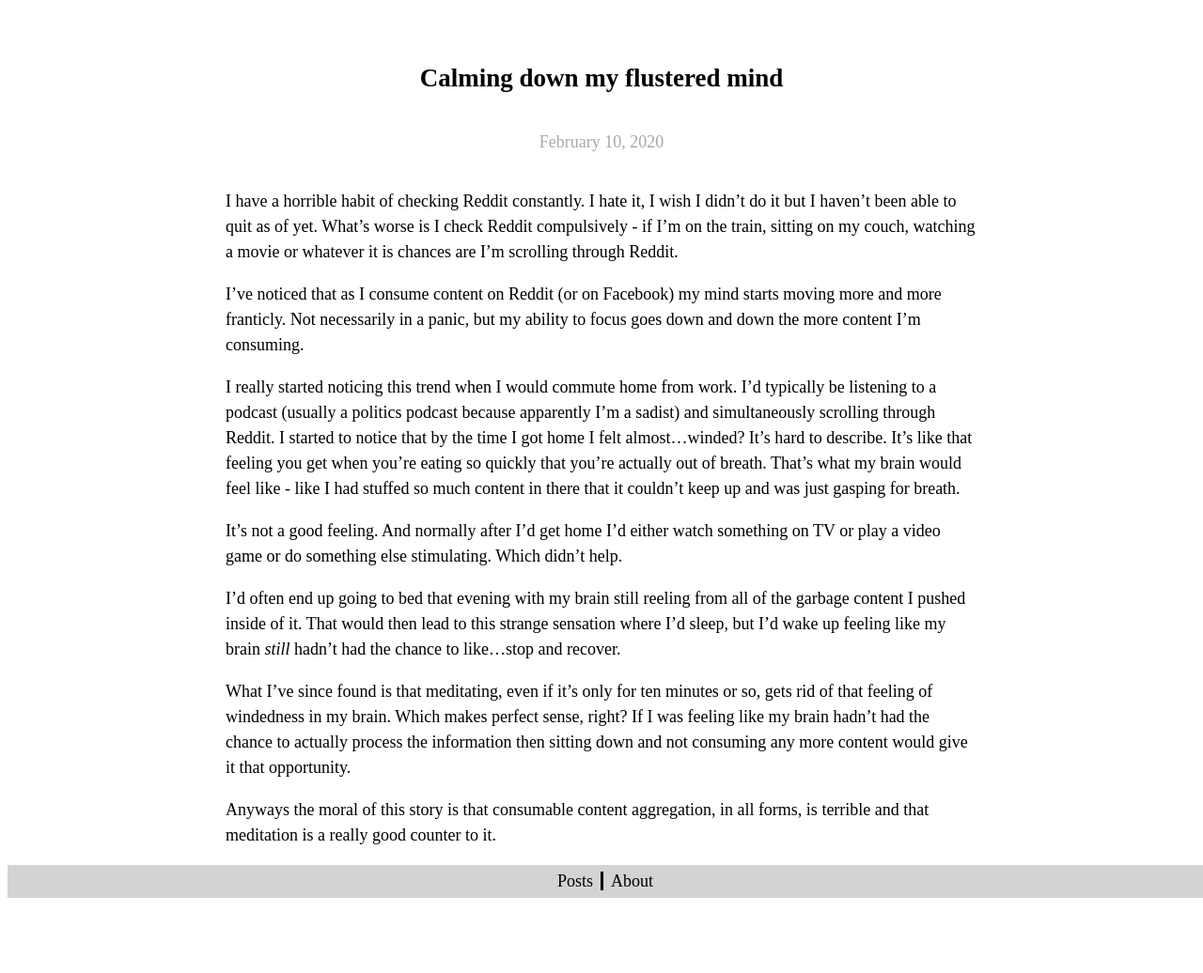
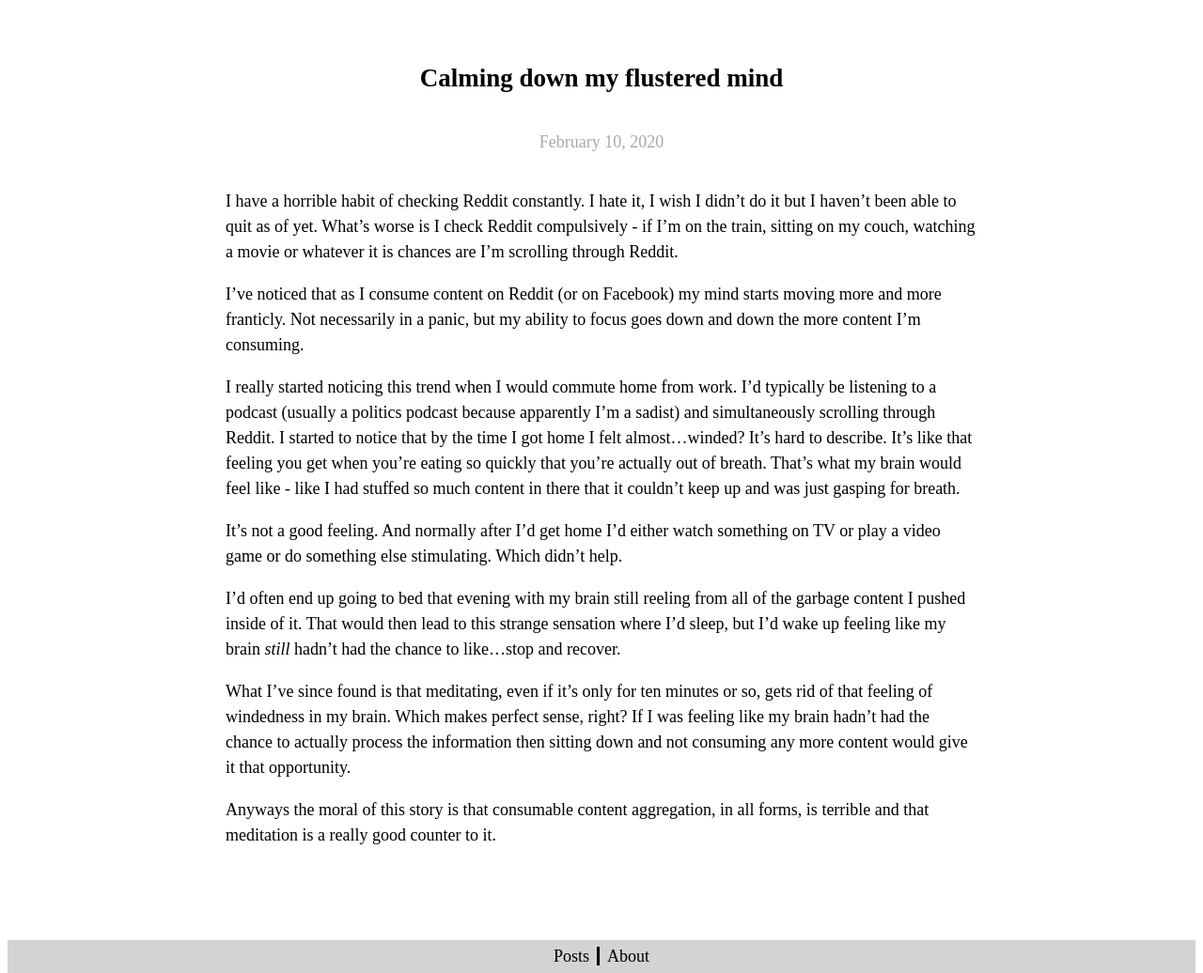
Before and after one commit to alexsullivan114/alexsullivan114.github.io, a Jekyll site: the page built from index.html, in a window 1280 px wide. Shown: the whole page at 94% size. Built offline with Jekyll 4.4.1, drawn with Linux system fonts in a browser that asks for light colours; before the commit the page ends 956 px from its top, so only the background shows below that.

Commit message:
Tweak styles again

```diff
--- a/assets/css/styles.css
+++ b/assets/css/styles.css
@@ -43,7 +43,8 @@
 .post-container {
   display: flex;
   flex-direction: column;
-  margin: auto;
+  margin-left: auto;
+  margin-right: auto;
 }
 
 .post {
@@ -70,7 +71,8 @@
   justify-content: center;
   width: 100%;
   background-color: #d3d3d3;
-  padding: 4px;
+  padding-top: 4px;
+  padding-bottom: 4px;
 }
 
 .footer-divider {
@@ -102,6 +104,10 @@
 
 .post-date {
   margin-right: 16px;
+}
+
+article {
+  margin-bottom: 80px;
 }
 
 /** Syntax highlighting styles */
```
